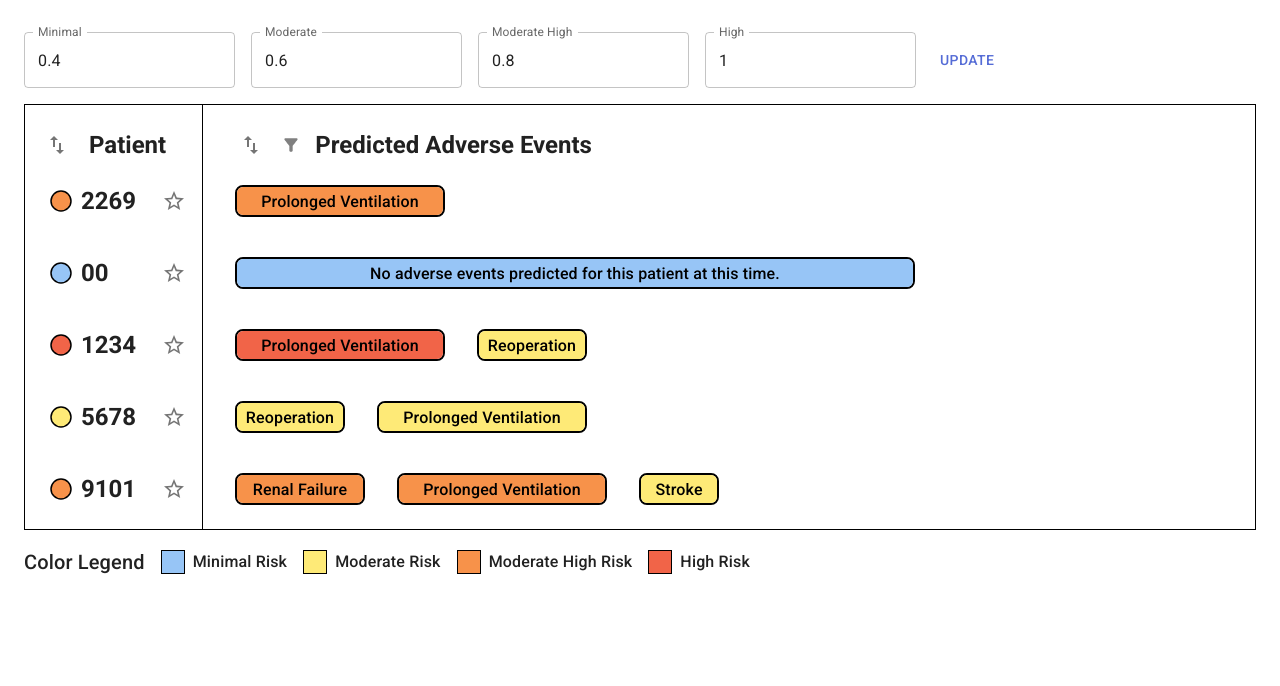
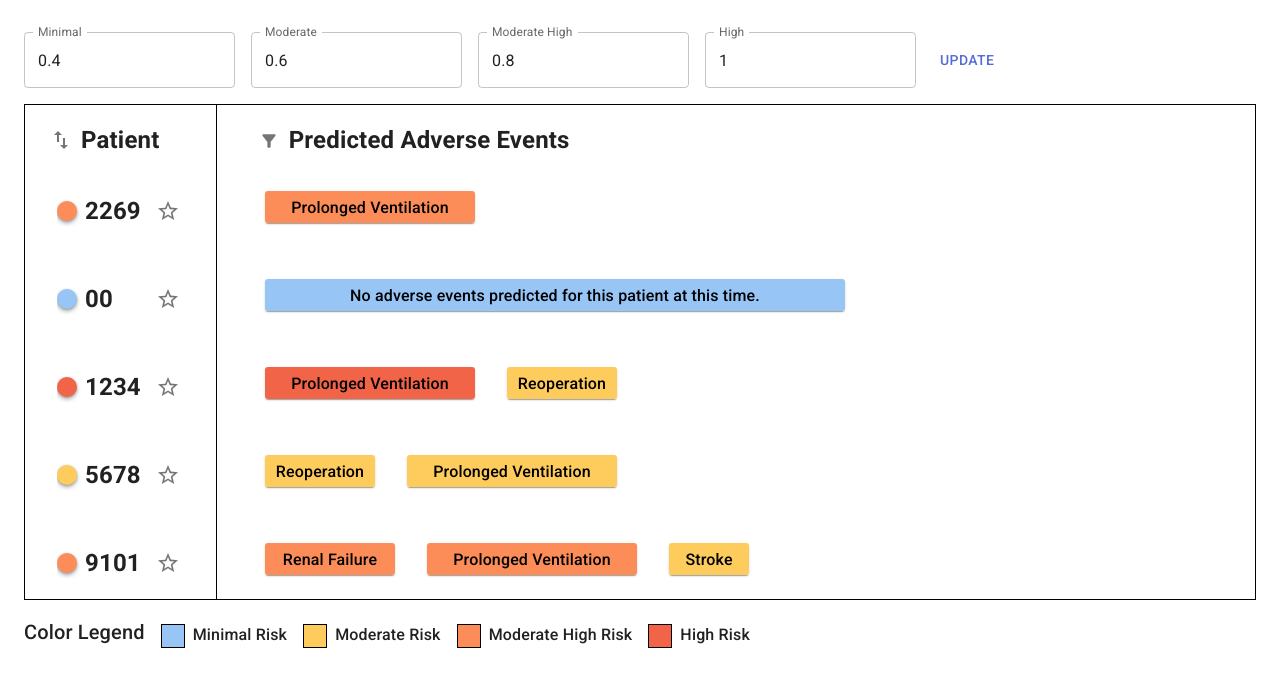
Before and after one commit to lieenn/HEART-Project, a React (Vite) app: page / in a window 1280 px wide. Shown: the top 686 px of the page. Built offline with nearby package versions, Linux system fonts and the light colour scheme.

Commit message:
style changes, responsive grids

```diff
--- a/src/components/AggregateView/FilterButton.jsx
+++ b/src/components/AggregateView/FilterButton.jsx
@@ -1,4 +1,4 @@
-import React, { useState, useMemo, useCallback, useEffect } from "react";
+import React, { useState, useMemo, useCallback } from "react";
 import {
   Box,
   IconButton,
@@ -13,28 +13,39 @@ import {
   TextField,
   InputAdornment,
   styled,
+  useMediaQuery,
+  useTheme,
 } from "@mui/material";
 import FilterAltIcon from "@mui/icons-material/FilterAlt";
 import SearchIcon from "@mui/icons-material/Search";
-import { grey } from "@mui/material/colors";
 
 const SELECT_ALL = "Select All";
 const DESELECT_ALL = "Deselect All";
 
-// Styled IconButton to be small and round like the ToggleButton
 const StyledIconButton = styled(IconButton)(({ theme, isactive }) => ({
-  backgroundColor: isactive === "true" ? theme.palette.primary.main : "inherit",
-  color: isactive === "true" ? theme.palette.primary.contrastText : "grey",
+  color:
+    isactive === "true"
+      ? theme.palette.primary.main
+      : theme.palette.action.active,
+  backgroundColor: "transparent",
   "&:hover": {
-    backgroundColor:
-      isactive === "true"
-        ? theme.palette.primary.dark
-        : theme.palette.action.hover,
+    backgroundColor: "transparent",
   },
   borderRadius: "50%",
-  padding: "6px",
-  width: "32px",
-  height: "32px",
+  minWidth: "auto",
+  width: "24px",
+  height: "24px",
+  border: "none",
+  outline: "none",
+  "&:focus": {
+    outline: "none",
+  },
+  "& .MuiTouchRipple-root": {
+    display: "none",
+  },
+  "&.Mui-focusVisible": {
+    backgroundColor: "transparent",
+  },
 }));
 
 export default function FilterButton({
@@ -45,11 +56,8 @@ export default function FilterButton({
   const [anchorEl, setAnchorEl] = useState(null);
   const [error, setError] = useState(null);
   const [searchTerm, setSearchTerm] = useState("");
-
-  useEffect(() => {
-    console.log("adverseEventsList:", adverseEventsList);
-    console.log("selectedAdverseEvents:", selectedAdverseEvents);
-  }, [adverseEventsList, selectedAdverseEvents]);
+  const theme = useTheme();
+  const isMobile = useMediaQuery(theme.breakpoints.down("sm"));
 
   const stableAdverseEvents = useMemo(() => {
     if (!Array.isArray(adverseEventsList)) {
@@ -144,44 +152,22 @@ export default function FilterButton({
           horizontal: "left",
         }}
       >
-        <List sx={{ width: 1000, bgcolor: "background.paper" }}>
+        <List
+          sx={{
+            width: isMobile ? "100vw" : "min(1000px, 90vw)",
+            maxWidth: "100%",
+            bgcolor: "background.paper",
+          }}
+        >
           <Box
             sx={{
               display: "flex",
+              flexDirection: isMobile ? "column" : "row",
               flexWrap: "wrap",
               alignItems: "center",
+              padding: theme.spacing(1),
             }}
           >
-            <ListItem
-              onClick={() => handleChange(SELECT_ALL)}
-              sx={{ width: "20%" }}
-            >
-              <ListItemIcon>
-                <Checkbox
-                  edge="start"
-                  checked={
-                    selectedAdverseEvents?.length === adverseEventsList?.length
-                  }
-                  tabIndex={-1}
-                  disableRipple
-                />
-              </ListItemIcon>
-              <ListItemText primary={SELECT_ALL} />
-            </ListItem>
-            <ListItem
-              onClick={() => handleChange(DESELECT_ALL)}
-              sx={{ width: "20%" }}
-            >
-              <ListItemIcon>
-                <Checkbox
-                  edge="start"
-                  checked={selectedAdverseEvents?.length === 0}
-                  tabIndex={-1}
-                  disableRipple
-                />
-              </ListItemIcon>
-              <ListItemText primary={DESELECT_ALL} />
-            </ListItem>
             <TextField
               placeholder="Find..."
               value={searchTerm}
@@ -191,19 +177,50 @@ export default function FilterButton({
               InputProps={{
                 startAdornment: (
                   <InputAdornment position="start">
-                    <SearchIcon style={{ marginRight: "8px" }} />
+                    <SearchIcon />
                   </InputAdornment>
                 ),
               }}
-              sx={{ ml: 2 }}
+              sx={{
+                width: isMobile ? "100%" : "39%",
+                ml: 1,
+              }}
             />
+            <ListItem
+              onClick={() => handleChange(SELECT_ALL)}
+              sx={{ width: isMobile ? "100%" : "auto", minWidth: "150px" }}
+            >
+              <ListItemIcon>
+                <Checkbox
+                  edge="start"
+                  checked={
+                    selectedAdverseEvents?.length === adverseEventsList?.length
+                  }
+                  tabIndex={-1}
+                />
+              </ListItemIcon>
+              <ListItemText primary={SELECT_ALL} />
+            </ListItem>
+            <ListItem
+              onClick={() => handleChange(DESELECT_ALL)}
+              sx={{ width: isMobile ? "100%" : "auto", minWidth: "150px" }}
+            >
+              <ListItemIcon>
+                <Checkbox
+                  edge="start"
+                  checked={selectedAdverseEvents?.length === 0}
+                  tabIndex={-1}
+                />
+              </ListItemIcon>
+              <ListItemText primary={DESELECT_ALL} />
+            </ListItem>
           </Box>
           <Divider />
           <Box
             sx={{
               display: "flex",
               flexWrap: "wrap",
-              maxHeight: 400,
+              maxHeight: isMobile ? "calc(100vh - 200px)" : 400,
               overflowY: "auto",
             }}
           >
@@ -211,14 +228,16 @@ export default function FilterButton({
               <ListItem
                 key={id}
                 onClick={() => handleChange(name)}
-                sx={{ width: "20%" }}
+                sx={{
+                  width: isMobile ? "100%" : "20%",
+                  minWidth: isMobile ? "auto" : "200px",
+                }}
               >
                 <ListItemIcon>
                   <Checkbox
                     edge="start"
                     checked={selectedAdverseEvents?.includes(name)}
                     tabIndex={-1}
-                    disableRipple
                   />
                 </ListItemIcon>
                 <ListItemText
--- a/src/components/AggregateView/MainView.jsx
+++ b/src/components/AggregateView/MainView.jsx
@@ -51,7 +51,6 @@ export default function MainView({ riskRange, patientData }) {
   return (
     <Box>
       <Box sx={{ border: "1.5px solid #000", mt: 0 }}>
-        <Grid container spacing={2}>
         <TableHeader
           setSortingOption={setSortingOption}
           showFilteredOutcomes={showFilteredOutcomes}
@@ -70,7 +69,6 @@ export default function MainView({ riskRange, patientData }) {
             onToggleFavorite={handleToggleFavorite}
           />
         ))}
-        </Grid>
       </Box>
       <ColorLegend riskRange={riskRange} />
     </Box>
--- a/src/components/AggregateView/Patient.jsx
+++ b/src/components/AggregateView/Patient.jsx
@@ -1,12 +1,10 @@
 import React from "react";
-import { Link } from "react-router-dom";
-import { Grid, Box, Typography, IconButton } from "@mui/material";
 import PatientRisks from "./PatientRisks";
 import { highestRiskColor } from "../Utils/Calculator";
 import { filterRelevantAndOtherEvents } from "../Utils/FilterFunctions";
-import CircleIcon from "@mui/icons-material/Circle";
-import StarIcon from "@mui/icons-material/Star";
-import StarBorderIcon from "@mui/icons-material/StarBorder";
+import PatientInfo from "./PatientInfo";
+import TableRow from "./TableRow";
+import { Box } from "@mui/material";
 
 export default function Patient({
   patient,
@@ -24,80 +22,48 @@ export default function Patient({
   );
 
   const displayPID = patient.PID.replace("# ", "").trim();
+  const isLowRisk = relevant.length === 0 && others.length === 0;
+  // if (isLowRisk && !showFilteredOutcomes) {
+  //   console.log("No adverse events predicted for this patient at this time.");
+  // }
 
-  const isLowRisk = relevant.length === 0 && others.length === 0;
+  const leftContent = (
+    <PatientInfo
+      displayPID={displayPID}
+      color={color}
+      isFavorite={isFavorite}
+      onToggleFavorite={() => onToggleFavorite(patient.PID)}
+    />
+  );
 
-  const noAdverseEventsObject = [
-    {
-      title:
-        "          No adverse events predicted for this patient at this time.",
-      riskScore: 0,
-    },
-  ];
+  const rightContent = (
+    <Box sx={{ p: 2 }}>
+      <PatientRisks
+        adverseEvents={getAdverseEvents(
+          showFilteredOutcomes,
+          relevant,
+          others,
+          isLowRisk
+        )}
+        riskRange={riskRange}
+      />
+    </Box>
+  );
 
-  return (
-    <Grid container spacing={2}>
-      <Grid item xs={12} md={2} sx={{ borderRight: "1.5px solid #000" }}>
-        <Box
-          sx={{
-            m: 2,
-            ml: 5,
-            display: "flex",
-            alignItems: "center",
-            justifyContent: "space-between",
-          }}
-        >
-          <Box sx={{ display: "flex", alignItems: "center" }}>
-            <CircleIcon
-              sx={{
-                color,
-                marginRight: 1,
-                stroke: "black",
-                strokeWidth: 1.5,
-              }}
-            />
-            <Link
-              to={`/${displayPID}`}
-              style={{
-                textDecoration: "none",
-                color: "inherit",
-                display: "flex",
-                alignItems: "center",
-              }}
-            >
-              <Typography variant="h5" sx={{ fontWeight: "bold" }}>
-                {displayPID}
-              </Typography>
-            </Link>
-          </Box>
-          <IconButton
-            onClick={() => onToggleFavorite(patient.PID)}
-            color={isFavorite ? "primary" : "default"}
-            sx={{ padding: 0 }}
-          >
-            {isFavorite ? <StarIcon /> : <StarBorderIcon />}
-          </IconButton>
-        </Box>
-      </Grid>
+  return <TableRow leftContent={leftContent} rightContent={rightContent} />;
+}
 
-      {showFilteredOutcomes && (
-        <Grid item xs={12} md={10}>
-          <Box sx={{ p: 2 }}>
-            <PatientRisks adverseEvents={relevant} riskRange={riskRange} />
-          </Box>
-        </Grid>
-      )}
-
-      {!showFilteredOutcomes && (
-        <Grid item xs={12} md={10}>
-          <Box sx={{ p: 2 }}>
-            <PatientRisks
-              adverseEvents={isLowRisk ? noAdverseEventsObject : others}
-              riskRange={riskRange}
-            />
-          </Box>
-        </Grid>
-      )}
-    </Grid>
-  );
+function getAdverseEvents(showFilteredOutcomes, relevant, others, isLowRisk) {
+  if (isLowRisk && !showFilteredOutcomes) {
+    return [
+      {
+        title: "No adverse events predicted for this patient at this time.",
+        riskScore: 0,
+      },
+    ];
+  }
+  if (showFilteredOutcomes) {
+    return relevant;
+  }
+  return others;
 }
--- /dev/null
+++ b/src/components/AggregateView/PatientInfo.jsx
@@ -0,0 +1,99 @@
+import React from "react";
+import { Link } from "react-router-dom";
+import {
+  Box,
+  Typography,
+  IconButton,
+  useTheme,
+  useMediaQuery,
+} from "@mui/material";
+import StarIcon from "@mui/icons-material/Star";
+import StarBorderIcon from "@mui/icons-material/StarBorder";
+
+export default function PatientInfo({
+  displayPID,
+  color,
+  isFavorite,
+  onToggleFavorite,
+}) {
+  const theme = useTheme();
+  const isMobile = useMediaQuery(theme.breakpoints.down("sm"));
+  const isTablet = useMediaQuery(theme.breakpoints.between("sm", "md"));
+
+  return (
+    <Box
+      sx={{
+        m: { xs: 1, sm: 1.5, md: 2 },
+        display: "flex",
+        alignItems: "center",
+        justifyContent: "space-between",
+        width: "100%",
+      }}
+    >
+      <Box
+        sx={{
+          display: "flex",
+          alignItems: "center",
+          flexGrow: 1,
+          overflow: "hidden",
+        }}
+      >
+        <Box
+          component="span"
+          sx={{
+            display: "inline-block",
+            width: { xs: 16, sm: 18, md: 20 },
+            height: { xs: 16, sm: 18, md: 20 },
+            borderRadius: "50%",
+            backgroundColor: color,
+            boxShadow:
+              "0 1px 3px rgba(0, 0, 0, 0.3), 0 3px 5px rgba(0, 0, 0, 0.2)",
+            marginRight: { xs: 0.5, sm: 0.75, md: 1 },
+            flexShrink: 0,
+          }}
+        />
+        <Link
+          to={`/${displayPID}`}
+          style={{
+            textDecoration: "none",
+            color: "inherit",
+            display: "flex",
+            alignItems: "center",
+            overflow: "hidden",
+            textOverflow: "ellipsis",
+            whiteSpace: "nowrap",
+          }}
+        >
+          <Typography
+            variant={isMobile ? "h6" : isTablet ? "h5" : "h4"}
+            sx={{
+              fontWeight: "bold",
+              fontSize: { xs: "1.25rem", sm: "1.25rem", md: "1.5rem" },
+              overflow: "hidden",
+              textOverflow: "ellipsis",
+            }}
+          >
+            {displayPID}
+          </Typography>
+        </Link>
+      </Box>
+      <IconButton
+        onClick={onToggleFavorite}
+        color={isFavorite ? "primary" : "default"}
+        sx={{
+          padding: 0,
+          marginLeft: 1,
+          flexShrink: 0,
+          width: { xs: 24, sm: 28, md: 32 },
+          height: { xs: 24, sm: 28, md: 32 },
+        }}
+      >
+        {isFavorite ? (
+          <StarIcon fontSize={isMobile ? "small" : "medium"} />
+        ) : (
+          <StarBorderIcon fontSize={isMobile ? "small" : "medium"} />
+        )}
+      </IconButton>
+    </Box>
+  );
+}
--- a/src/components/AggregateView/PatientRisks.jsx
+++ b/src/components/AggregateView/PatientRisks.jsx
@@ -7,7 +7,7 @@ export default function PatientRisks({ adverseEvents, riskRange }) {
   if (
     adverseEvents.length === 1 &&
     adverseEvents[0].title ===
-      "          No adverse events predicted for this patient at this time."
+      "No adverse events predicted for this patient at this time."
   ) {
     return (
       <Box
@@ -17,12 +17,6 @@ export default function PatientRisks({ adverseEvents, riskRange }) {
           flexWrap: "wrap",
         }}
       >
-        {/* <Typography
-          variant="body1"
-          sx={{ fontStyle: "italic", color: "text.secondary" }}
-        >
-          No adverse events predicted for this patient at this time.
-        </Typography> */}
         <PatientRiskStatus risk={adverseEvents[0]} riskRange={riskRange} />
       </Box>
     );
@@ -41,13 +35,11 @@ export default function PatientRisks({ adverseEvents, riskRange }) {
     <Box
       sx={{
         display: "inline-flex",
-        padding: 0,
       }}
     >
       <Box
         sx={{
           display: "flex",
-          alignItems: "center",
           flexWrap: "wrap",
         }}
       >
--- a/src/components/AggregateView/TableHeader.jsx
+++ b/src/components/AggregateView/TableHeader.jsx
@@ -1,7 +1,14 @@
 import React, { useState } from "react";
-import { Grid, Typography, Box, ToggleButton } from "@mui/material";
+import {
+  Typography,
+  Box,
+  IconButton,
+  useMediaQuery,
+  useTheme,
+} from "@mui/material";
 import SwapVertIcon from "@mui/icons-material/SwapVert";
 import FilterButton from "./FilterButton";
+import TableRow from "./TableRow";
 
 export default function TableHeader({
   setSortingOption,
@@ -11,6 +18,8 @@ export default function TableHeader({
   setSelectedAdverseEvents,
 }) {
   const [activeButton, setActiveButton] = useState(null);
+  const theme = useTheme();
+  const isMobile = useMediaQuery(theme.breakpoints.down("sm"));
 
   const handleToggle = (option) => {
     setActiveButton(activeButton === option ? null : option);
@@ -19,91 +28,80 @@ export default function TableHeader({
 
   const commonButtonStyles = {
     borderRadius: "50%",
-    m: 1,
     padding: "6px",
     minWidth: "auto",
-    width: "32px",
-    height: "32px",
+    width: "24px",
+    height: "24px",
     border: "none",
     outline: "none",
-    "&.Mui-selected": {
-      backgroundColor: "primary.main",
-      color: "primary.contrastText",
+    color: "action.active",
+    backgroundColor: "transparent",
     "&:hover": {
-        backgroundColor: "primary.dark",
-      },
-    },
-    "&:hover": {
-      backgroundColor: "action.hover",
+      backgroundColor: "transparent",
     },
     "&:focus": {
       outline: "none",
     },
   };
 
-  return (
-    <Grid container spacing={2}>
-      <Grid item xs={12} md={2}>
-        <Box
+  const SortButton = ({ value }) => (
+    <IconButton
+      onClick={() => handleToggle(value)}
       sx={{
-            mt: 2,
-            pt: 2,
-            pl: 3,
-            borderRight: "1.5px solid #000",
-            overflow: "hidden",
+        ...commonButtonStyles,
+        ...(activeButton === value && {
+          color: "primary.main",
+        }),
       }}
     >
-          <Box
-            sx={{ display: "flex", alignItems: "center", overflow: "hidden" }}
+      <SwapVertIcon />
+    </IconButton>
+  );
+
+  const leftContent = (
+    <Box sx={{ display: "flex", alignItems: "center", overflow: "hidden" }}>
+      <SortButton value="Overall highest" />
+      <Typography
+        variant="h6"
+        sx={{
+          fontWeight: 600,
+          ml: 1,
+          fontSize: isMobile ? "1.25rem" : "1.5rem",
+        }}
       >
-            <ToggleButton
-              value="Overall highest"
-              selected={activeButton === "Overall highest"}
-              onChange={() => handleToggle("Overall highest")}
-              sx={commonButtonStyles}
-            >
-              <SwapVertIcon />
-            </ToggleButton>
-            <Typography variant="h5" sx={{ mt: 0.5, m: 1, fontWeight: 600 }}>
         Patient
       </Typography>
     </Box>
-        </Box>
-      </Grid>
+  );
 
-      <Grid item xs={12} md={showFilteredOutcomes ? 10 : 10}>
-        <Box
-          sx={{
-            mt: 2,
-            pt: 2,
-            ml: 1,
-            borderRight: "none",
-            overflow: "hidden",
-          }}
-        >
-          <Box sx={{ display: "flex", alignItems: "center" }}>
-            <ToggleButton
-              value="Filtered conditions"
-              selected={activeButton === "Filtered conditions"}
-              onChange={() => handleToggle("Filtered conditions")}
-              sx={commonButtonStyles}
-            >
-              <SwapVertIcon />
-            </ToggleButton>
+  const rightContent = (
+    <Box sx={{ display: "flex", alignItems: "center", flexWrap: "wrap" }}>
+      {showFilteredOutcomes && <SortButton value="Filtered conditions" />}
+      <Box sx={{ ml: showFilteredOutcomes ? 0 : 1 }}>
         <FilterButton
           adverseEventsList={adverseEventsList}
           selectedAdverseEvents={selectedAdverseEvents}
           setSelectedAdverseEvents={setSelectedAdverseEvents}
         />
+      </Box>
       <Typography
-              variant="h5"
-              sx={{ mt: 0.5, m: 1, mr: 2, fontWeight: 600 }}
+        variant="h6"
+        sx={{
+          fontWeight: 600,
+          ml: 1,
+          fontSize: isMobile ? "1.25rem" : "1.5rem",
+        }}
       >
         Predicted Adverse Events
       </Typography>
     </Box>
-        </Box>
-      </Grid>
-    </Grid>
+  );
+
+  return (
+    <TableRow
+      leftContent={leftContent}
+      rightContent={rightContent}
+      isHeader={true}
+    />
   );
 }
--- /dev/null
+++ b/src/components/AggregateView/TableRow.jsx
@@ -0,0 +1,51 @@
+import React from "react";
+import { Grid, Box, useTheme, useMediaQuery } from "@mui/material";
+
+export default function TableRow({
+  leftContent,
+  rightContent,
+  isHeader = false,
+}) {
+  const theme = useTheme();
+  const isXsScreen = useMediaQuery(theme.breakpoints.only("xs"));
+  const isSmScreen = useMediaQuery(theme.breakpoints.only("sm"));
+
+  return (
+    <Grid container spacing={2}>
+      <Grid item xs={4} sm={4} md={3} lg={2} xl={2}>
+        <Box
+          sx={{
+            mt: 0,
+            pt: { xs: 1, sm: 2 },
+            pl: isHeader ? { xs: 1, sm: 2, md: 3 } : { xs: 1, sm: 2 },
+            pr: { xs: 1, sm: 2 },
+            borderRight: { xs: "1.5px solid #000" },
+            overflow: "hidden",
+            height: "100%",
+            display: "flex",
+            justifyContent: "flex-start",
+          }}
+        >
+          {leftContent}
+        </Box>
+      </Grid>
+      <Grid item xs={8} sm={8} md={9} lg={10} xl={10}>
+        <Box
+          sx={{
+            mt: 0,
+            pt: { xs: 1, sm: 2 },
+            pl: { xs: 1, sm: 2 },
+            pr: { xs: 1, sm: 2 },
+            overflow: "hidden",
+            height: "100%",
+            display: "flex",
+            justifyContent: "flex-start",
+            flexWrap: "wrap",
+          }}
+        >
+          {rightContent}
+        </Box>
+      </Grid>
+    </Grid>
+  );
+}
--- a/src/components/ColorLegend.jsx
+++ b/src/components/ColorLegend.jsx
@@ -1,13 +1,12 @@
 import React from "react";
-import { Box, Typography } from "@mui/material";
+import { Box, Typography, useTheme, useMediaQuery } from "@mui/material";
 import { colorScale } from "./Utils/Calculator";
 
-/**
- * A component that displays a color legend representing the risk levels of patients.
- *
- * @returns {JSX.Element} The rendered color legend component.
- */
 export default function ColorLegend() {
+  const theme = useTheme();
+  const isSmallScreen = useMediaQuery(theme.breakpoints.down("sm"));
+  const isMediumScreen = useMediaQuery(theme.breakpoints.down("md"));
+
   const labels = [
     "Minimal Risk",
     "Moderate Risk",
@@ -19,8 +18,9 @@ export default function ColorLegend() {
     <Box
       sx={{
         display: "flex",
-        flexDirection: "row",
-        alignItems: "flex-start",
+        flexDirection: isSmallScreen ? "column" : "row",
+        alignItems: isSmallScreen ? "flex-start" : "center",
+        flexWrap: isMediumScreen ? "wrap" : "nowrap",
         gap: 2,
         mt: 2,
       }}
@@ -28,14 +28,21 @@ export default function ColorLegend() {
       <Typography variant="h6" gutterBottom>
         Color Legend
       </Typography>
+      <Box
+        sx={{
+          display: "flex",
+          flexDirection: isSmallScreen ? "column" : "row",
+          flexWrap: isMediumScreen ? "wrap" : "nowrap",
+          gap: 2,
+        }}
+      >
         {labels.map((label) => (
           <Box
             key={label}
             sx={{
               display: "flex",
               alignItems: "center",
-            mt: 0.5,
-            justifyContent: "center",
+              justifyContent: "flex-start",
               gap: 1,
             }}
           >
@@ -49,12 +56,13 @@ export default function ColorLegend() {
             />
             <Typography
               variant="body2"
-            sx={{ fontSize: "16px", fontWeight: "500" }}
+              sx={{ fontSize: { xs: "14px", sm: "16px" }, fontWeight: "500" }}
             >
               {label}
             </Typography>
           </Box>
         ))}
       </Box>
+    </Box>
   );
 }
--- a/src/components/SvgRectangle.jsx
+++ b/src/components/SvgRectangle.jsx
@@ -41,11 +41,12 @@ export default function SvgRectangle({
         mb: 1,
         mr: 2,
         position: "relative",
-        border: "2px solid black",
-        borderRadius: "8px",
+        // border: "2px solid black",
+        borderRadius: "3px",
         overflow: "hidden",
         width: `${width}px`,
         height: `${height}px`,
+        boxShadow: 1,
       }}
     >
       <svg width={width} height={height}>
--- a/src/components/Utils/Calculator.js
+++ b/src/components/Utils/Calculator.js
@@ -12,8 +12,8 @@ export const colorScale = d3
   .domain(["Minimal", "Moderate", "Moderate High", "High"])
   .range([
     ["#97C5F6", "#99CDF6", "#B8DBF6"], // Minimal: [primary, secondary, tertiary]
-    ["#FEEA77", "#FEF1A5", "#FFF7CC"], // Moderate: [primary, secondary, tertiary]
-    ["#F7924A", "#F7AF7C", "#FAC7A2"], // Moderate High: [primary, secondary, tertiary]
+    ["#fecc5c", "#FEF1A5", "#FFF7CC"], // Moderate: [primary, secondary, tertiary]
+    ["#fc8d59", "#F7AF7C", "#FAC7A2"], // Moderate High: [primary, secondary, tertiary]
     ["#F16448", "#F99B89", "#FABBAF"], // High: [primary, secondary, tertiary]
   ]);
 
```
Also changed, not shown: src/components/AggregateView/SortButton.jsx (added, +30 -0 lines), src/components/PatientView/DetailPage.jsx (+22 -32 lines). Lines whose indentation alone changed are shown as unchanged.
